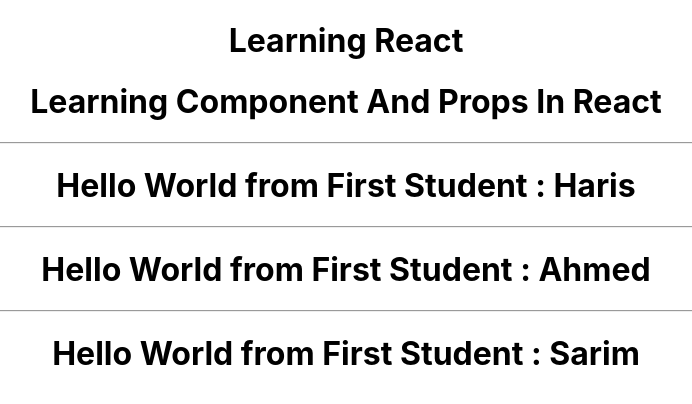
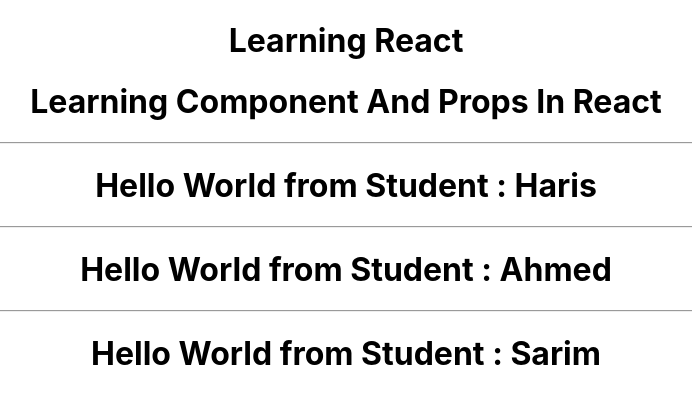
Before and after one commit to SyedMuhammadHaris/myfirst-react-app-Assignment-two-bootcamp2020, a React (Create React App) app: page / in a window 1280 px wide. Shown: the top 404 px of the page, without its empty margins (294-986 px from the left). Built offline with nearby package versions, Linux system fonts and the light colour scheme.

Commit message:
Update component.js

```diff
--- a/src/component.js
+++ b/src/component.js
@@ -3,7 +3,7 @@
 function FirstComponent (props){
     return (
       <div>
-         <h1>Hello World from First Student : {props.student} </h1>
+         <h1>Hello World from Student : {props.student} </h1>
 
       </div>
     );
```
